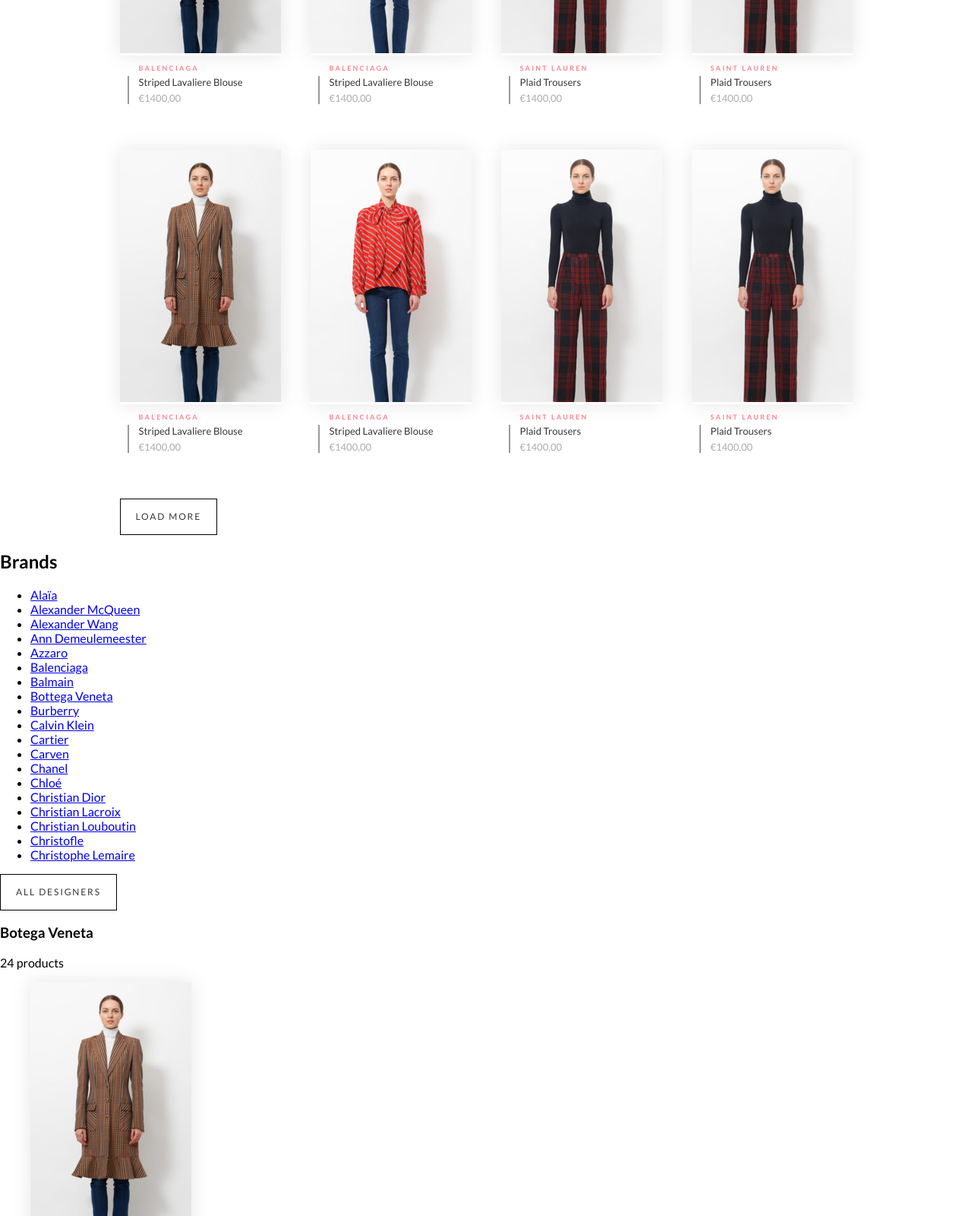
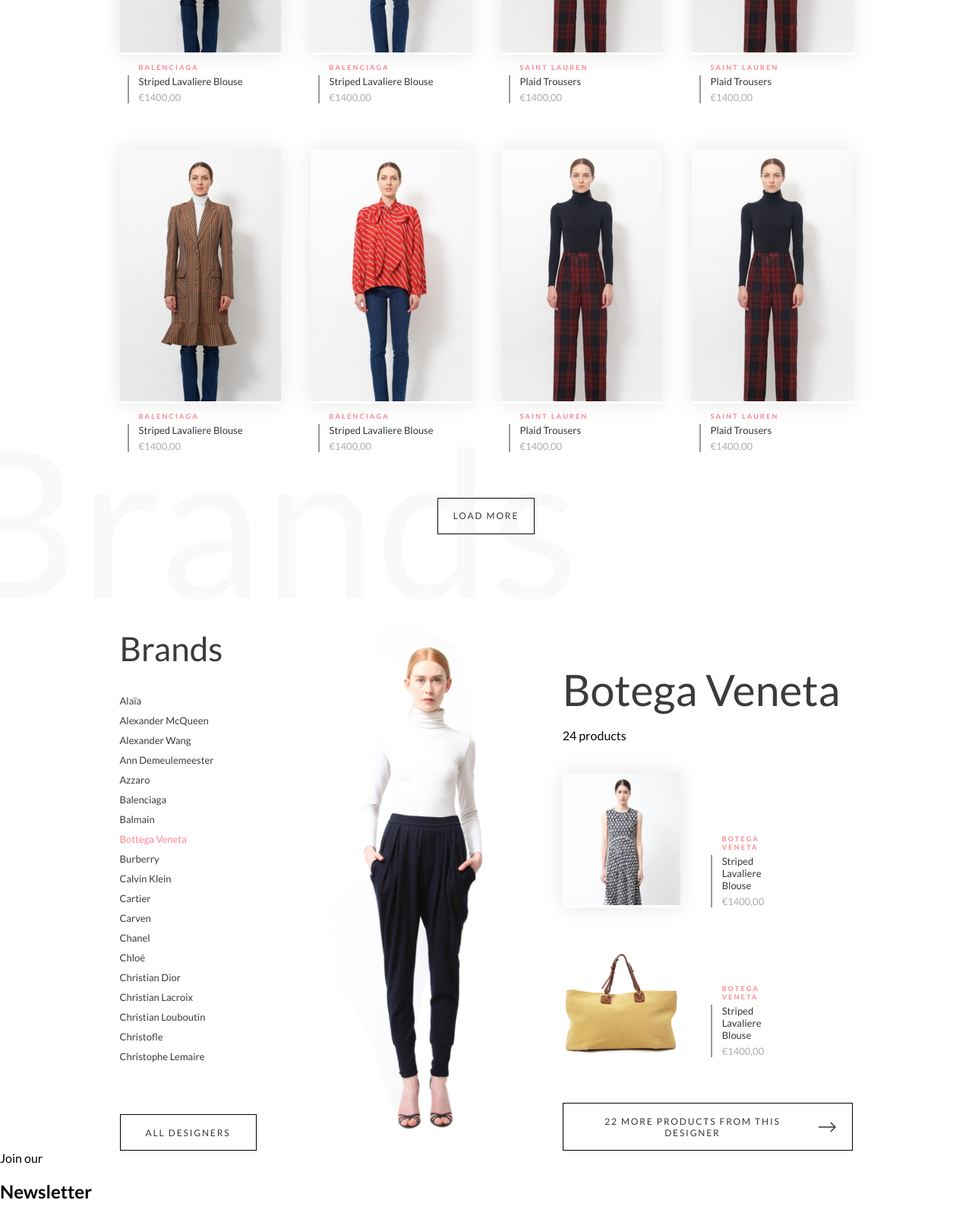
Before and after one commit to antondrozd/resee, a website: page index.jade in a window 1280 px wide. Shown: the part 1200-2800 px from the top of the page at 76% size. Drawn offline with nearby package versions, Linux system fonts and the light colour scheme; files that its build step writes are made by us from their sources.

Commit message:
brands, brand blocks

```diff
--- a/index.jade
+++ b/index.jade
@@ -29,16 +29,16 @@ html(lang="en")
                 ul.page-header__more-list
                   li.page-header__more-item
                     a(href="#")
-                      img(src="img/product-3.png" alt="clothing-item")
+                      img(src="img/product-3.jpg" alt="clothing-item")
                   li.page-header__more-item
                     a(href="#")
-                      img(src="img/product-1.png" alt="clothing-item")
+                      img(src="img/product-1.jpg" alt="clothing-item")
                   li.page-header__more-item
                     a(href="#")
-                      img(src="img/product-2.png" alt="clothing-item")
+                      img(src="img/product-2.jpg" alt="clothing-item")
                   li.page-header__more-item
                     a(href="#")
-                      img(src="img/product-3.png" alt="clothing-item")
+                      img(src="img/product-3.jpg" alt="clothing-item")
                 a.btn.page-header__more-btn(href="#") Shop Prada
                   include icons/arrow.jade
 
@@ -107,7 +107,7 @@ html(lang="en")
             ul.products__list
               li.product-item
                 .product-item__img-wrapper
-                  img(src="img/product-1.png", alt="clothing-item")
+                  img(src="img/product-1.jpg", alt="clothing-item")
                   .product-item__overlay
                     span.product-item__add-to-favorite
                       include icons/add-to-favorite.jade
@@ -120,7 +120,7 @@ html(lang="en")
                     span.product-item__price €1400,00
               li.product-item
                 .product-item__img-wrapper
-                  img(src="img/product-2.png", alt="clothing-item")
+                  img(src="img/product-2.jpg", alt="clothing-item")
                   .product-item__overlay
                     span.product-item__add-to-favorite
                       include icons/add-to-favorite.jade
@@ -133,7 +133,7 @@ html(lang="en")
                     span.product-item__price €1400,00
               li.product-item
                 .product-item__img-wrapper
-                  img(src="img/product-3.png", alt="clothing-item")
+                  img(src="img/product-3.jpg", alt="clothing-item")
                   .product-item__overlay
                     span.product-item__add-to-favorite
                       include icons/add-to-favorite.jade
@@ -146,7 +146,7 @@ html(lang="en")
                     span.product-item__price €1400,00
               li.product-item
                 .product-item__img-wrapper
-                  img(src="img/product-3.png", alt="clothing-item")
+                  img(src="img/product-3.jpg", alt="clothing-item")
                   .product-item__overlay
                     span.product-item__add-to-favorite
                       include icons/add-to-favorite.jade
@@ -159,7 +159,7 @@ html(lang="en")
                     span.product-item__price €1400,00
               li.product-item
                 .product-item__img-wrapper
-                  img(src="img/product-1.png", alt="clothing-item")
+                  img(src="img/product-1.jpg", alt="clothing-item")
                   .product-item__overlay
                     span.product-item__add-to-favorite
                       include icons/add-to-favorite.jade
@@ -172,7 +172,7 @@ html(lang="en")
                     span.product-item__price €1400,00
               li.product-item
                 .product-item__img-wrapper
-                  img(src="img/product-2.png", alt="clothing-item")
+                  img(src="img/product-2.jpg", alt="clothing-item")
                   .product-item__overlay
                     span.product-item__add-to-favorite
                       include icons/add-to-favorite.jade
@@ -185,7 +185,7 @@ html(lang="en")
                     span.product-item__price €1400,00
               li.product-item
                 .product-item__img-wrapper
-                  img(src="img/product-3.png", alt="clothing-item")
+                  img(src="img/product-3.jpg", alt="clothing-item")
                   .product-item__overlay
                     span.product-item__add-to-favorite
                       include icons/add-to-favorite.jade
@@ -198,7 +198,7 @@ html(lang="en")
                     span.product-item__price €1400,00
               li.product-item
                 .product-item__img-wrapper
-                  img(src="img/product-3.png", alt="clothing-item")
+                  img(src="img/product-3.jpg", alt="clothing-item")
                   .product-item__overlay
                     span.product-item__add-to-favorite
                       include icons/add-to-favorite.jade
@@ -213,8 +213,8 @@ html(lang="en")
 
         section.brands
           .brands__wrapper
-            h2.brands__title Brands
             .brands__list-wrapper
+              h2.brands__title Brands
               ul.brands__list
                 li.brands__item
                   a(href="#") Alaïa
@@ -254,28 +254,32 @@ html(lang="en")
                   a(href="#") Christofle
                 li.brands__item
                   a(href="#") Christophe Lemaire
-              a.btn(href="#") All designers
-            .brand.brands__brand-wrapper
-              h3.brand__title Botega Veneta
-              span.brand__products-count 24 products
-              ul.brand__products
-                li.product-item.product-item--horisontal
-                  .product-item__img-wrapper
-                    img(src="img/product-1.png", alt="clothing-item")
-                  .product-item__info
-                    span.product-item__brand Botega Veneta
-                    .product-item__info-inner
-                      span.product-item__name Striped Lavaliere Blouse
-                      span.product-item__price €1400,00
-                li.product-item.product-item--horisontal
-                  .product-item__img-wrapper
-                    img(src="img/product-1.png", alt="clothing-item")
-                  .product-item__info
-                    span.product-item__brand Botega Veneta
-                    .product-item__info-inner
-                      span.product-item__name Striped Lavaliere Blouse
-                      span.product-item__price €1400,00
-              a.btn(href="#") 22 more products from this designer
+              a.btn.brands__btn(href="#") All designers
+            .brand
+              .brand__img-wrapper
+                img(src="img/brand.png" alt="Botega Veneta")
+              .brand__info-wrapper
+                h3.brand__title Botega Veneta
+                span.brand__products-count 24 products
+                ul.brand__products
+                  li.product-item.product-item--horisontal
+                    .product-item__img-wrapper
+                      img(src="img/brand-other-1.jpg", alt="clothing-item")
+                    .product-item__info
+                      span.product-item__brand Botega Veneta
+                      .product-item__info-inner
+                        span.product-item__name Striped Lavaliere Blouse
+                        span.product-item__price €1400,00
+                  li.product-item.product-item--horisontal
+                    .product-item__img-wrapper.product-item__img-wrapper--without-shadow
+                      img(src="img/brand-other-2.png", alt="clothing-item")
+                    .product-item__info
+                      span.product-item__brand Botega Veneta
+                      .product-item__info-inner
+                        span.product-item__name Striped Lavaliere Blouse
+                        span.product-item__price €1400,00
+                a.btn.brand__btn(href="#") 22 more products from this designer
+                  include icons/arrow.jade
 
         section.newsletter
           .newsletter__wrapper
--- /dev/null
+++ b/sass/blocks/brand.scss
@@ -0,0 +1,34 @@
+.brand {
+  display: flex;
+}
+
+.brand__img-wrapper {
+  margin-right: 105px;
+}
+
+.brand__info-wrapper {
+  display: flex;
+  flex-direction: column;
+  flex-wrap: wrap;
+}
+
+.brand__title {
+  padding-top: 50px;
+  margin: 0;
+  margin-bottom: 17px;
+  font-size: 57px;
+  font-weight: normal;
+  color: $color-black;
+}
+
+.brand__products-count {
+  margin-bottom: 40px;
+}
+
+.brand__products {
+  @include ul-reset();
+}
+
+.brand__btn {
+  margin-top: auto;
+}
--- /dev/null
+++ b/sass/blocks/brands.scss
@@ -0,0 +1,65 @@
+.brands {
+  position: relative;
+}
+
+.brands__wrapper {
+  @include wrapper-tight();
+  display: flex;
+}
+
+.brands__title {
+  max-width: 400px;
+  margin: 0;
+  margin-bottom: 26px;
+  font-size: 44px;
+  line-height: 60px;
+  font-weight: normal;
+  color: $color-black;
+  &::before {
+    content: "Brands";
+    position: absolute;
+    top: -170px;
+    left: -70px;
+    font-family: $main-font;
+    font-size: 270px;
+    color: $color-grey;
+    opacity: 0.06;
+  }
+}
+
+.brands__list-wrapper {
+  display: flex;
+  flex-direction: column;
+  margin-right: 97px;
+}
+
+.brands__list {
+  @include ul-reset();
+  margin-bottom: 40px;
+}
+
+.brands__item {
+  a {
+    display: block;
+    padding: 5px 0;
+    font-size: 13px;
+    text-decoration: none;
+    color: $color-black;
+    transition: all 0.2s;
+  }
+  &:hover {
+    a {
+      color: $color-pink;
+    }
+  }
+  &--active {
+    a {
+      color: $color-pink;
+    }
+  }
+}
+
+.brands__btn {
+  width: 180px;
+  margin-top: auto;
+}
--- a/sass/blocks/btn.scss
+++ b/sass/blocks/btn.scss
@@ -5,7 +5,6 @@ $border-width: "1.5px";
   align-items: center;
   justify-content: center;
   box-sizing: border-box;
-  // padding: calc(17px - #{$border-width}) calc(45px - #{$border-width});
   padding: calc(17px - #{$border-width}) 20px;
   font-size: 12px;
   letter-spacing: 1.85px;
@@ -15,15 +14,31 @@ $border-width: "1.5px";
   color: #363636;
   border: #{$border-width} solid #000;
   outline: none;
+  transition: all 0.3s;
   cursor: pointer;
+  &:hover {
+    color: $color-pink;
+    border-color: $color-pink;
+    svg {
+      * {
+        stroke: $color-pink
+      }
+    }
+  }
   &--pink {
-    // padding: 17px 45px;
-    padding: 17px 0;
+    padding: calc(17px - #{$border-width}) 20px;
     color: #FFFFFF;
     background-color: $color-pink;
-    border: none;
+    border-color: $color-pink;
+    &:hover {
+      padding: calc(17px - #{$border-width}) 20px;
+      background-color: transparent;
+    }
   }
   svg {
     margin-left: 15px;
+    * {
+      transition: all 0.3s;
+    }
   }
 }
--- a/sass/blocks/page-wrapper.scss
+++ b/sass/blocks/page-wrapper.scss
@@ -2,4 +2,5 @@
   width: 1280px;
   margin: 0 auto;
   box-shadow: rgb(219, 219, 219) 0px 0px 40px 0px;
+  overflow: hidden;
 }
--- a/sass/blocks/product-item.scss
+++ b/sass/blocks/product-item.scss
@@ -1,12 +1,28 @@
 .product-item {
   width: 212px;
   margin-bottom: 60px;
+  &--horisontal {
+    display: flex;
+    .product-item__img-wrapper {
+      flex-shrink: 0;
+      width: 155px;
+      margin-bottom: 0;
+    }
+    .product-item__info {
+      align-self: flex-end;
+      padding-left: 40px;
+    }
+  }
 }
 
 .product-item__img-wrapper {
   position: relative;
   margin-bottom: 11px;
+  text-align: center;
   box-shadow: 0 0 25px rgba(#000000, 0.1);
+  &--without-shadow {
+    box-shadow: none;
+  }
 }
 
 .product-item__overlay {
@@ -29,7 +45,11 @@
 
 .product-item__add-to-favorite {
   align-self: flex-end;
+  transition: all 0.2s;
   cursor: pointer;
+  &:hover {
+    transform: scale(1.3);
+  }
 }
 
 .product-item__btn {
@@ -51,11 +71,13 @@
   font-weight: bold;
   letter-spacing: 2.25px;
   text-transform: uppercase;
+  text-align: left;
   color: $color-pink;
 }
 
 .product-item__info-inner {
   padding-left: 13px;
+  text-align: left;
   border-left: 2px solid #9B9A9A;
 }
 
--- a/sass/blocks/products.scss
+++ b/sass/blocks/products.scss
@@ -1,20 +1,31 @@
 .products {
-
+  position: relative;
+  margin-bottom: 120px;
 }
 
 .products__wrapper {
-  width: 965px;
-  margin: 0 auto;
+  @include wrapper-tight();
+  text-align: center;
 }
 
 .products__title {
-  max-width: 200px;
+  max-width: 400px;
   margin: 0 auto;
   margin-bottom: 60px;
   font-size: 44px;
   line-height: 60px;
   font-weight: normal;
   color: $color-black;
+  &::before {
+    content: "Clothing";
+    position: absolute;
+    top: -50px;
+    left: -50px;
+    font-family: $main-font;
+    font-size: 270px;
+    color: $color-grey;
+    opacity: 0.06;
+  }
 }
 
 .products__list {
@@ -23,8 +34,3 @@
   flex-wrap: wrap;
   justify-content: space-between;
 }
-
-.products__btn {
-  // display: flex;
-  margin: 0 auto;
-}
--- a/sass/style.scss
+++ b/sass/style.scss
@@ -9,3 +9,5 @@
 @import "blocks/categories-switcher";
 @import "blocks/products";
 @import "blocks/product-item";
+@import "blocks/brands";
+@import "blocks/brand";
```
Also changed, not shown: sass/blocks/page-header.scss (+10 -0 lines), sass/mixins.scss (+5 -11 lines), img/brand-image-1.png (deleted), img/brand-other-1.jpg (added), img/brand-other-2.png (added), img/brand.png (added), img/product-1.jpg (added), img/product-1.png (deleted), img/product-2.jpg (added), img/product-2.png (deleted), img/product-3.jpg (added), img/product-3.png (deleted).
